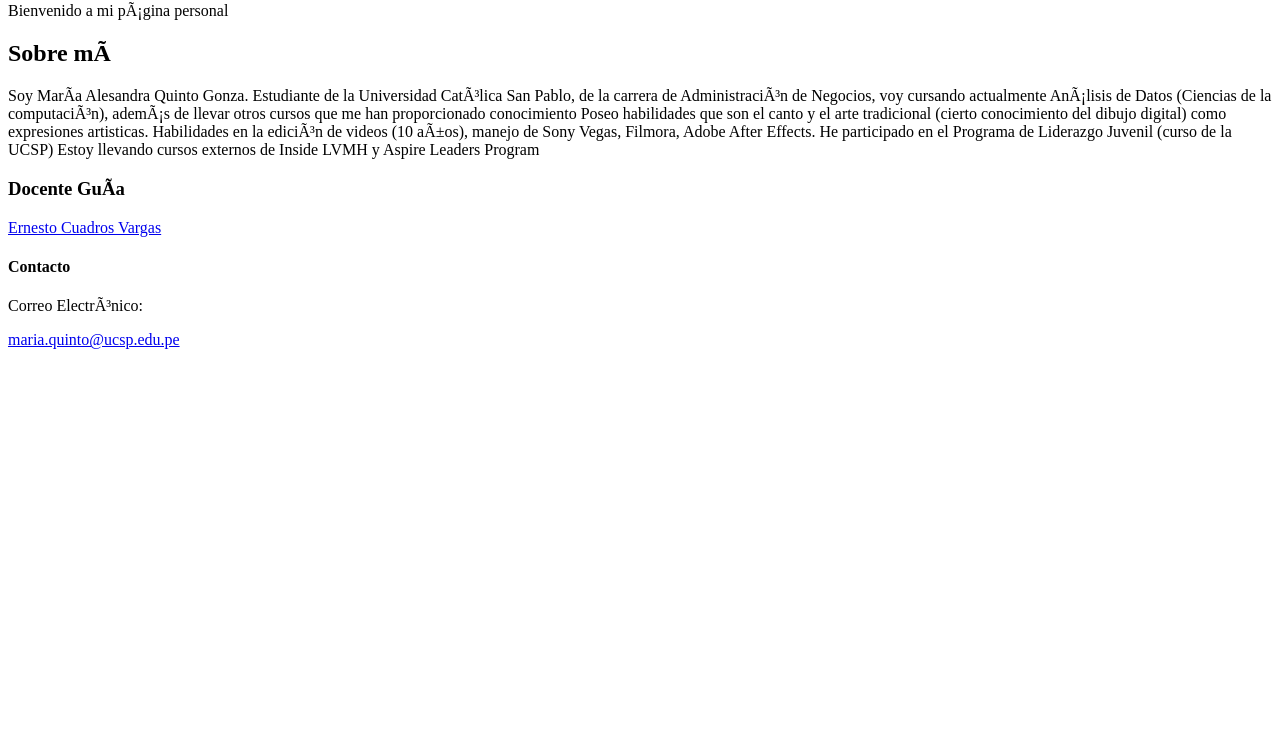
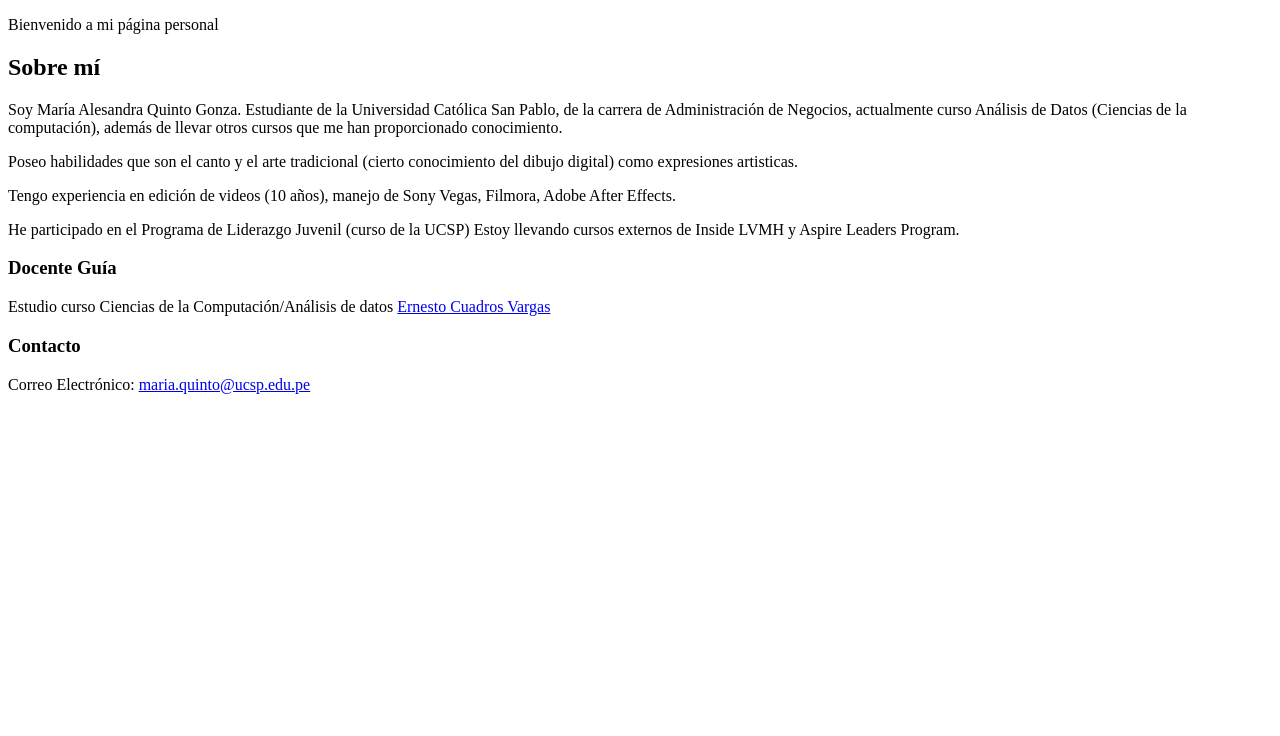
Before and after one commit to Mariaquintog/mariaquintog.github.io, a plain HTML site: page index.html in a window 1280 px wide. Shown: the part 64-800 px from the top of the page. Drawn offline with Linux system fonts and the light colour scheme.

Commit message:
Update index.html

```diff
--- a/index.html
+++ b/index.html
@@ -1,30 +1,54 @@
-<main>
-  <h1>Maria Alesandra Quinto Gonza</h1>
-  <p>Bienvenido a mi página personal</p>
-</main>
+<!DOCTYPE html>
+<html lang="es">
+  <head>
+    <meta charset="UTF-8" />
+    <meta name="viewport" content="width=device-width, initial-scale=1.0" />
+    <meta name="google-site-verification" content="eqS0e2Z2qw4bl_wZKUrbSleStb8hP_SHCblUElttEg8" />
+    <title>María Alesandra Quinto Gonza</title>
+  </head>
 
-<h2>Sobre mí</h2>
-<p>Soy María Alesandra Quinto Gonza. Estudiante de la Universidad Católica
-  San Pablo, de la carrera de Administración de Negocios, voy cursando
-  actualmente Análisis de Datos (Ciencias de la computación), además de
-  llevar otros cursos que me  han proporcionado conocimiento
+  <body>
+    <main>
+      <h1>Maria Alesandra Quinto Gonza</h1>
+      <p>Bienvenido a mi página personal</p>
 
-Poseo habilidades que son el canto y el arte tradicional (cierto conocimiento
-del dibujo digital) como expresiones artisticas.
+      <section>
+        <h2>Sobre mí</h2>
+        <p>
+        Soy María Alesandra Quinto Gonza. Estudiante de la Universidad Católica
+        San Pablo, de la carrera de Administración de Negocios, actualmente
+        curso Análisis de Datos (Ciencias de la computación), además de
+        llevar otros cursos que me  han proporcionado conocimiento.
+        </p>
+        <p>
+          Poseo habilidades que son el canto y el arte tradicional (cierto conocimiento
+          del dibujo digital) como expresiones artisticas.
+        </p>
+        <p>
+          Tengo experiencia en edición de videos (10 años), manejo de Sony Vegas, Filmora,
+          Adobe After Effects.
+        </p>
+        <p>
+        He participado en el Programa de Liderazgo Juvenil (curso de la UCSP)
+        Estoy llevando cursos externos de Inside LVMH y Aspire Leaders Program.
+        </p>
+      </section>
 
-Habilidades en la edición de videos (10 años), manejo de Sony Vegas, Filmora,
-Adobe After Effects.
+      <section>
+        <H3>Docente Guía </H3>
+        <p>
+          Estudio curso Ciencias de la Computación/Análisis de datos
+          <a href="https://www.linkedin.com/in/ecuadrosv/">Ernesto Cuadros Vargas</a>
+        </p>
+      </section>
 
-He participado en el Programa de Liderazgo Juvenil (curso de la UCSP)
-Estoy llevando cursos externos de Inside LVMH y Aspire Leaders Program </p>
-<H3>Docente Guía</H3>
-<a href="https://www.linkedin.com/in/ecuadrosv/">Ernesto Cuadros Vargas</a>
-<H4>Contacto</H4>
-<p>Correo Electrónico:</p>
-<a href="mailto:maria.quinto@ucsp.edu.pe">maria.quinto@ucsp.edu.pe</a>
-<head>
-  <meta charset="UTF-8" />
-  <meta name="viewport" content="width=device-width, initial-scale=1.0" />
-  <meta name="google-site-verification" content="eqS0e2Z2qw4bl_wZKUrbSleStb8hP_SHCblUElttEg8" />
-  <Title>María Alesandra Quinto Gonza</Title>
-</head>
+      <section>
+        <H3>Contacto</H3>
+        <p>
+          Correo Electrónico:
+          <a href="mailto:maria.quinto@ucsp.edu.pe">maria.quinto@ucsp.edu.pe</a>
+        </p>
+      </section>
+    </main>
+  </body>
+</html>
```
